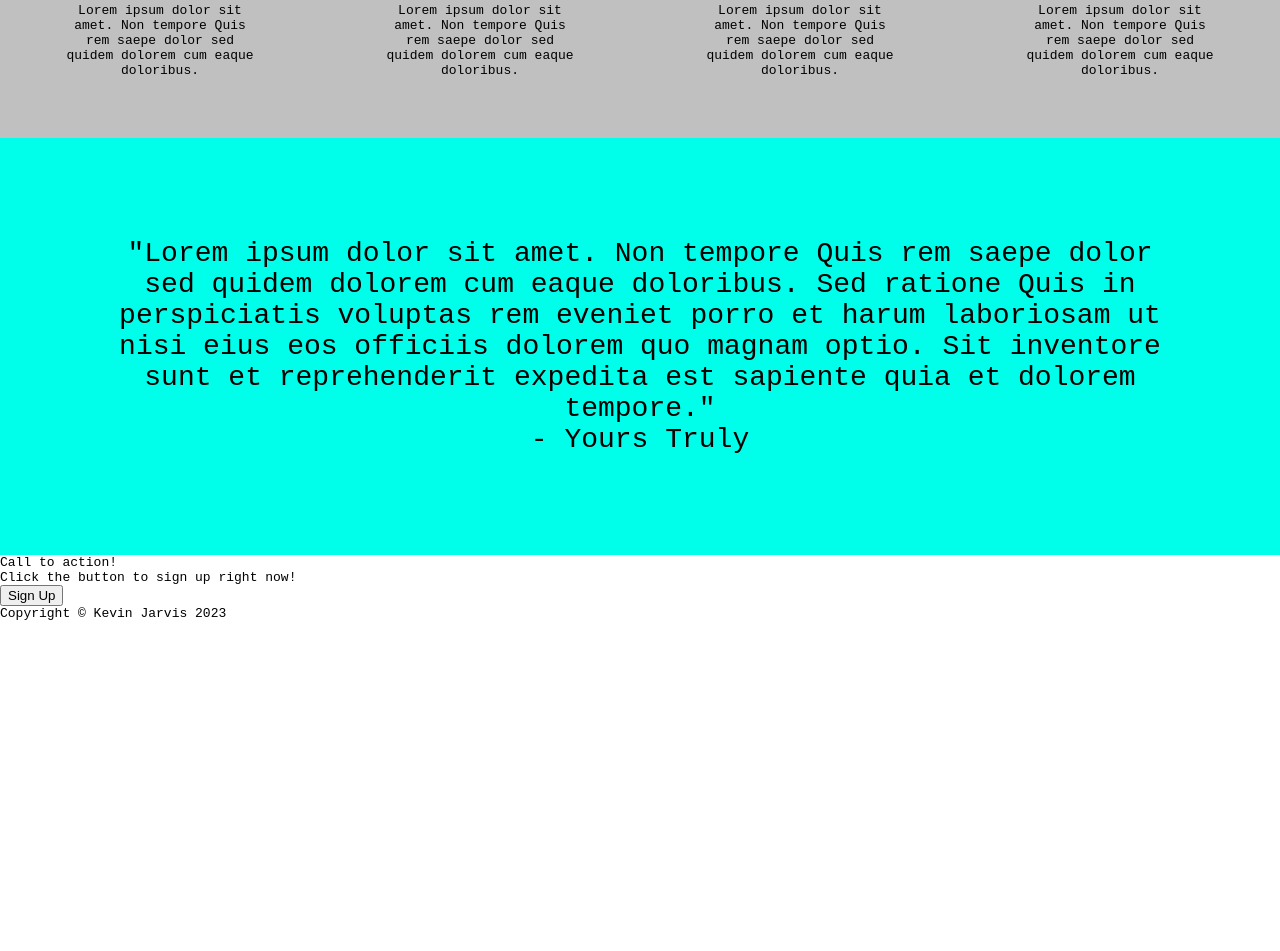
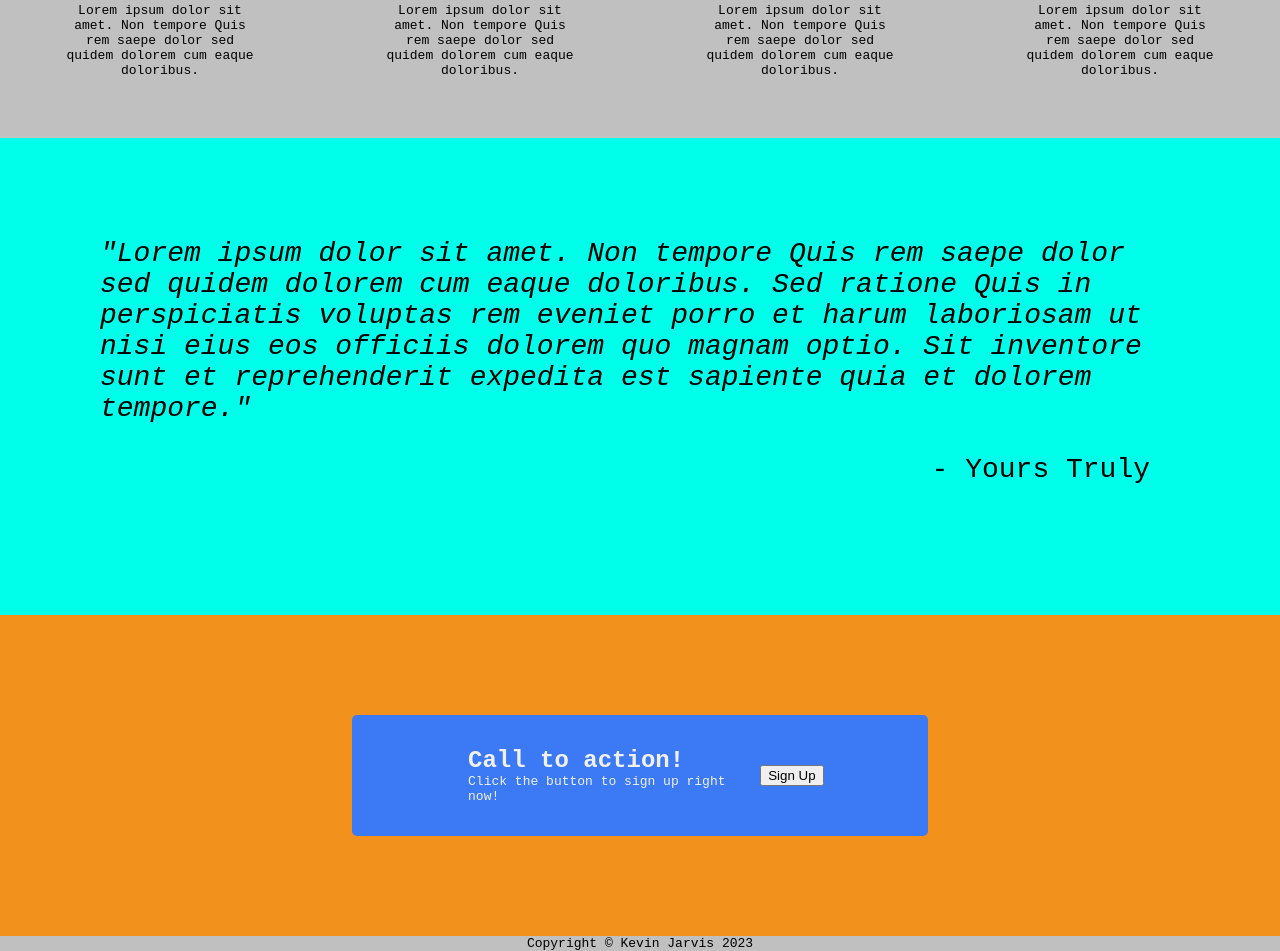
Before and after one commit to norristown/flex-website, a plain HTML site: page index.html in a window 1280 px wide. Shown: the part 942-1893 px from the top of the page. Before the commit the page ends 1563 px from the top, so only its background shows below. Drawn offline with Linux system fonts and the light colour scheme.

Commit message:
added css

```diff
--- a/styles.css
+++ b/styles.css
@@ -89,13 +89,74 @@ a {
 }
 
 .bottom {
+    display: flex;
+    flex-direction: column;
     margin: 0;
     padding: 100px;
-    text-align: center;
+    justify-content: center;
     background:rgb(0, 255, 234);
     font-size: 28px;
+}
+
+.author {
+    display: flex;
+    padding: 30px;
+    justify-content: flex-end;
 }
 
 .text {
     margin: 60px;
 }
+
+.bottom-container {
+    display: flex;
+    background: #F2921D;
+    color: #f1f1f1;
+    justify-content: center;
+    align-items: center;
+    padding: 100px 300px;
+
+}
+
+.bottom-info{
+    background: #3C79F5;
+    display: flex;
+
+    padding: 32px 100px;
+    justify-content: center;
+    align-items: center;
+    border-radius: 5px;
+}
+
+.left {
+    flex-direction: column;
+    flex: 2;
+    padding-left: 1rem;
+}
+
+.right {
+    display: flex;
+    flex: .5;
+    justify-content: center;
+}
+
+.text-top {
+    font-size: 24px;
+    font-weight: 800;
+}
+
+.quote {
+    font-style: italic;
+}
+
+.footer {
+    display: flex;
+    flex: 1;
+    align-items: center;
+    justify-content: center;
+    background-color: silver;
+}
+
+button {
+
+}
```
